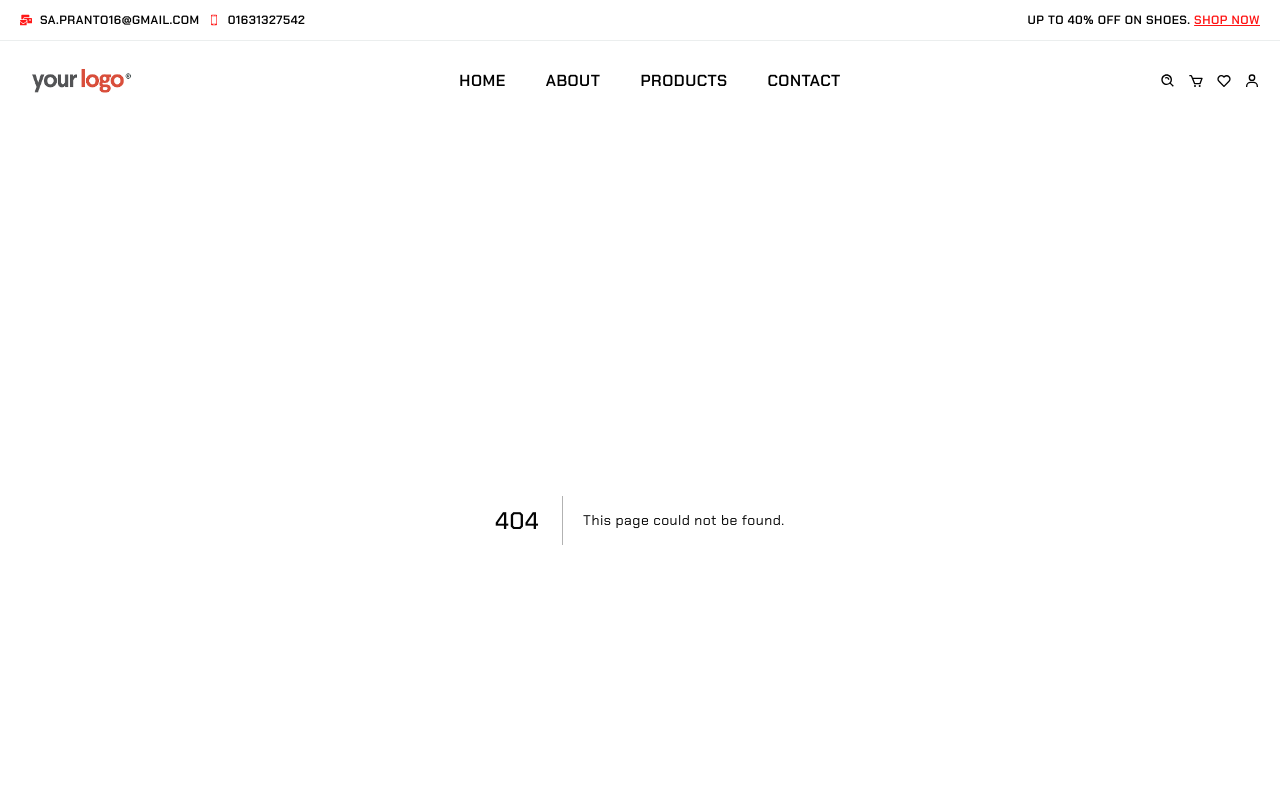
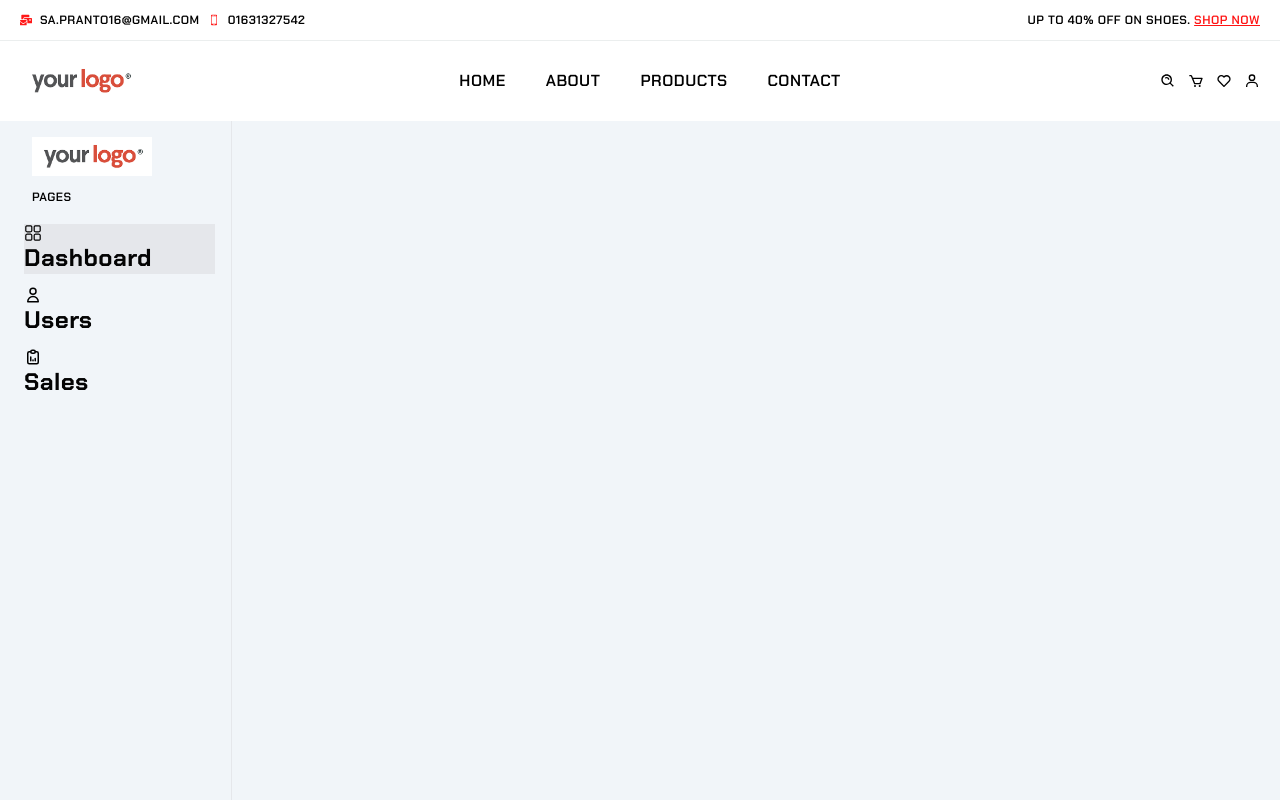
Before and after one commit to SAPranto/Shoez-NX, a Next.js app: page /admin in a window 1280 px wide. Before the commit this address had no page. Shown: the top 800 px of the page. Built offline with nearby package versions, Linux system fonts and the light colour scheme.

Commit message:
Admin Page Created

```diff
--- /dev/null
+++ b/app/admin/page.jsx
@@ -0,0 +1,15 @@
+import React from "react";
+import SideBar from "../components/SideBar";
+import RootLayout from "../layout";
+
+const admin = () => {
+  return (
+    <div className="bg-slate-100">
+      <div className="flex">
+        <SideBar />
+      </div>
+    </div>
+  );
+};
+
+export default admin;
--- /dev/null
+++ b/app/components/SideBar.jsx
@@ -0,0 +1,52 @@
+"use client"
+import React, { useState } from 'react';
+import { RxDashboard } from 'react-icons/rx';
+import { HiOutlineUser } from 'react-icons/hi';
+import { TbReportAnalytics } from 'react-icons/tb';
+import Link from 'next/link';
+
+const SideBar = () => {
+  const [activeIndex, setActiveIndex] = useState(0);
+
+  const handleOnClick = (index) => {
+    setActiveIndex(index === activeIndex ? null : index);
+  };
+
+  const renderIcon = (Icon) => (
+    <span>
+      <Icon className="text-lg text-primary-text mt-[3px]" />
+    </span>
+  );
+
+  const renderMenuItem = (index, Icon, title) => (
+    <div
+      className={`dash ${
+        activeIndex === index ? 'bg-gray-200' : ''
+      }`}
+      onClick={() => handleOnClick(index)}
+    >
+      {renderIcon(Icon)}
+      <h5 className="text-primary-text">{title}</h5>
+    </div>
+  );
+
+  return (
+    <>
+      <div className="container pt-4 border-r w-56 h-screen px-4 mx-2">
+        <img src="./logo.png" alt="" width={120} className="mx-2" />
+        <div className="mt-2 mb-4 mx-2">
+          <span className="text-primary-text text-xs">PAGES</span>
+        </div>
+        <Link href="/admin">
+        {renderMenuItem(0, RxDashboard, 'Dashboard')}
+        </Link>
+        <Link href="/users">
+        {renderMenuItem(1, HiOutlineUser, 'Users')}
+        </Link>
+        {renderMenuItem(2, TbReportAnalytics, 'Sales')}
+      </div>
+    </>
+  );
+};
+
+export default SideBar;
```
